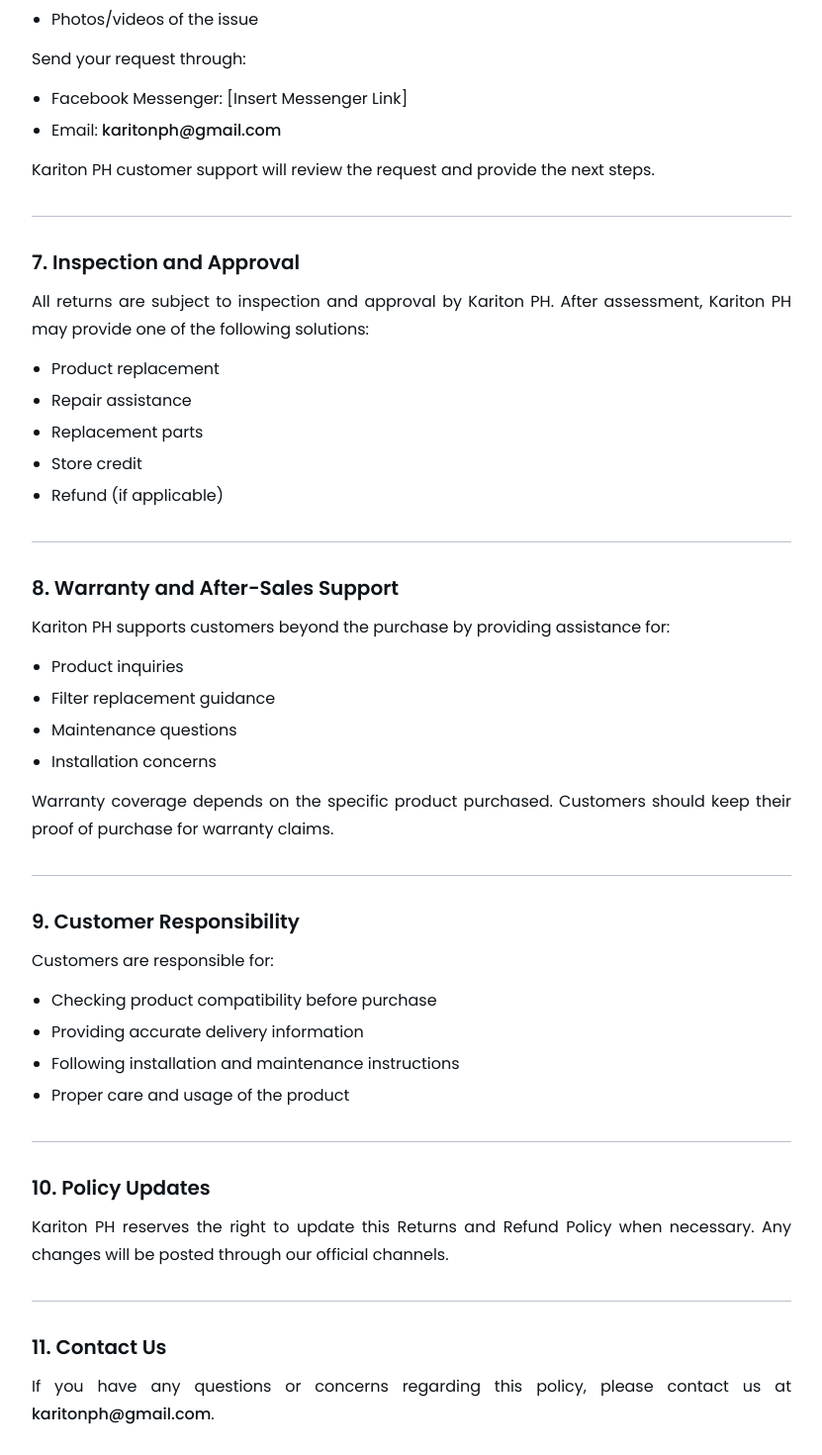
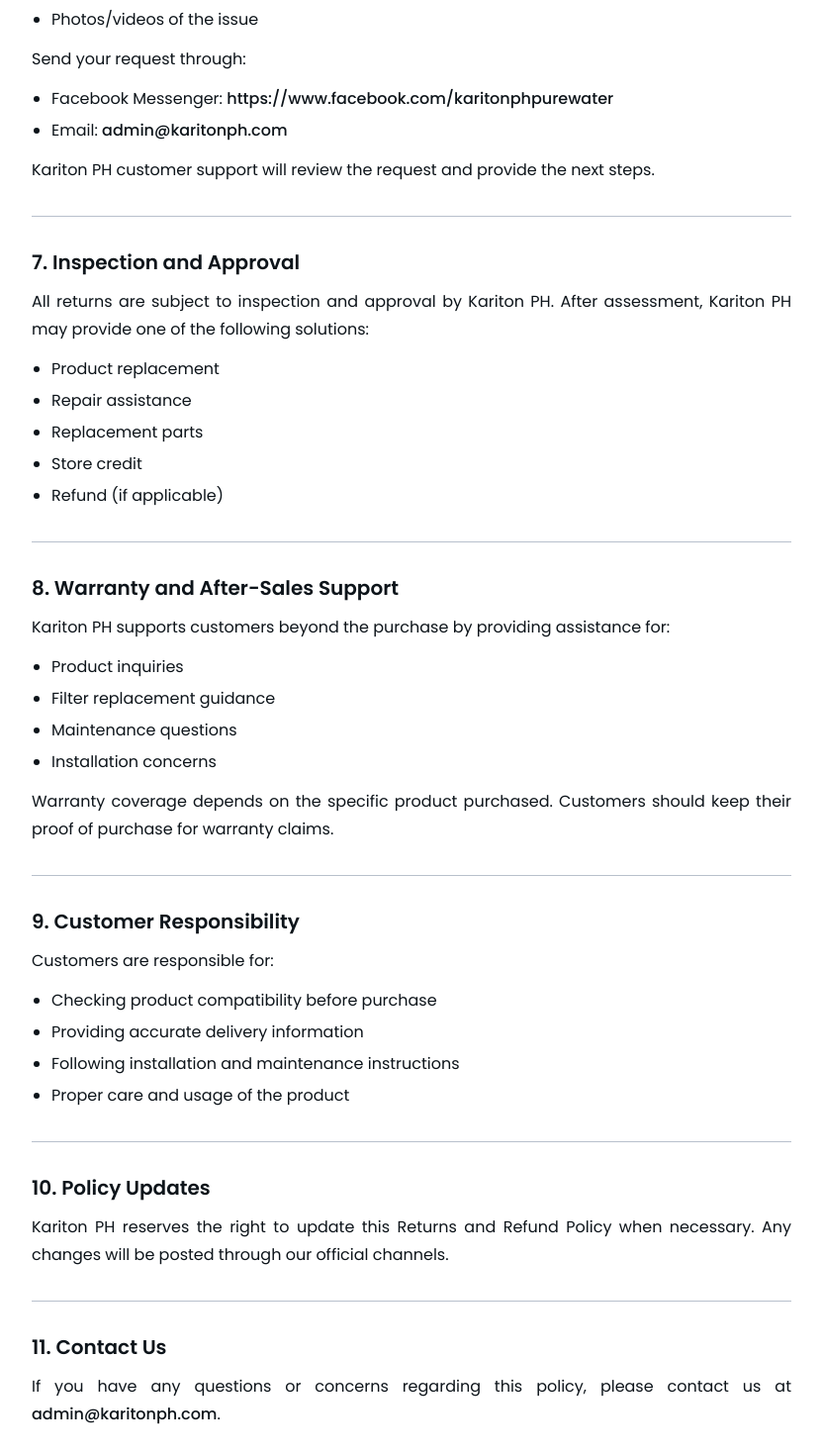
Before and after one commit to zeonhub74/kph-fe, a React (Vite) app: page /refund in a window 1280 px wide. Shown: the part 2780-4250 px from the top of the page at 99% size, without its empty margins (224-1055 px from the left). Built offline with nearby package versions, Linux system fonts and the light colour scheme; no server answers.

Commit message:
email update

```diff
--- a/src/pages/About.jsx
+++ b/src/pages/About.jsx
@@ -51,10 +51,10 @@
             <li>
               <span className="font-medium">Email:</span>{' '}
               <a
-                href="mailto:admin@karitonPH.com"
+                href="mailto:admin@karitonph.com"
                 className="text-(--color-blue) hover:underline"
               >
-                admin@karitonPH.com
+                admin@karitonph.com
               </a>
             </li>
             <li>
--- a/src/pages/Refund.jsx
+++ b/src/pages/Refund.jsx
@@ -173,14 +173,24 @@
             </ul>
             <p className="mt-3">Send your request through:</p>
             <ul className="mt-3 list-disc space-y-1 pl-5">
-              <li>Facebook Messenger: [Insert Messenger Link]</li>
+              <li>
+                Facebook Messenger:{" "}
+                <a
+                  href="https://www.facebook.com/karitonphpurewater"
+                  target="_blank"
+                  rel="noopener noreferrer"
+                  className="font-medium text-primary underline-offset-4 hover:underline"
+                >
+                  https://www.facebook.com/karitonphpurewater
+                </a>
+              </li>
               <li>
                 Email:{" "}
                 <a
-                  href="mailto:karitonph@gmail.com"
+                  href="mailto:admin@karitonph.com"
                   className="font-medium text-primary underline-offset-4 hover:underline"
                 >
-                  karitonph@gmail.com
+                  admin@karitonph.com
                 </a>
               </li>
             </ul>
@@ -249,10 +259,10 @@
               If you have any questions or concerns regarding this policy,
               please contact us at{" "}
               <a
-                href="mailto:karitonph@gmail.com"
+                href="mailto:admin@karitonph.com"
                 className="font-medium text-primary underline-offset-4 hover:underline"
               >
-                karitonph@gmail.com
+                admin@karitonph.com
               </a>
               .
             </p>
```
